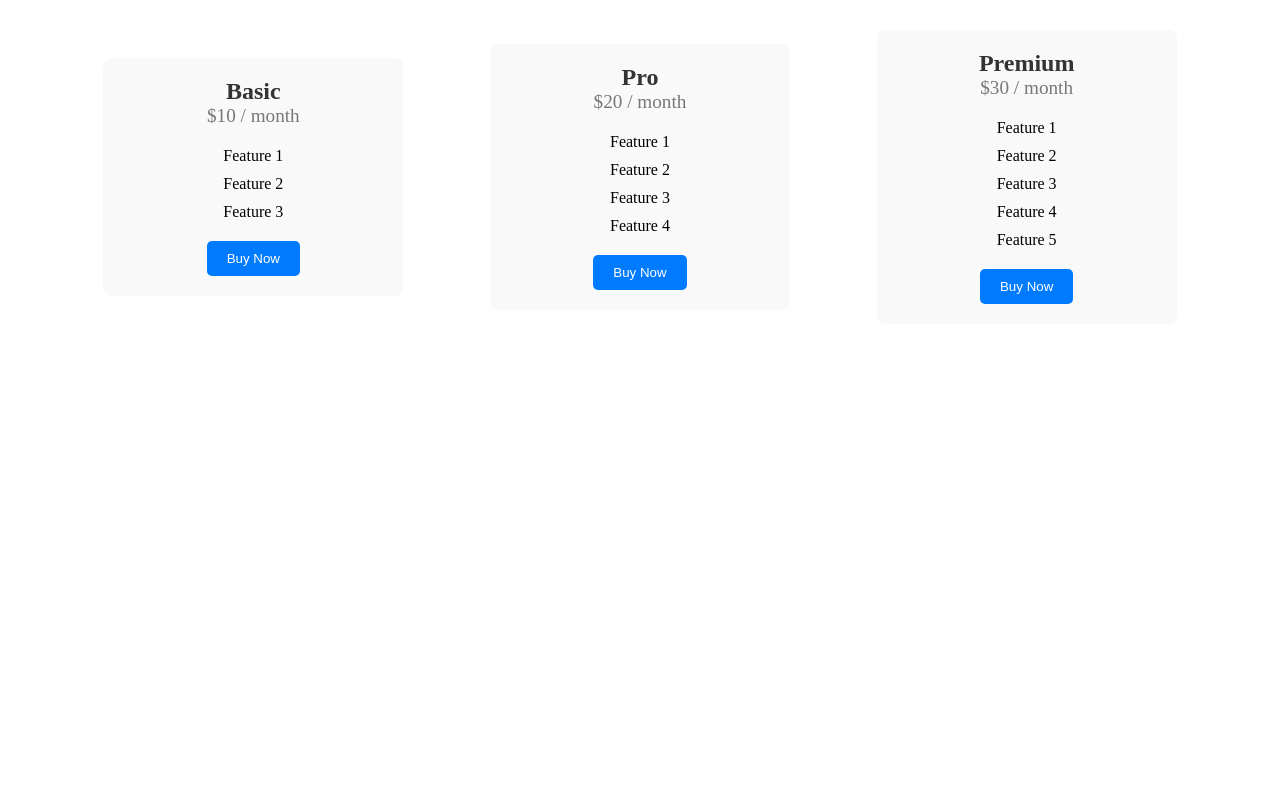
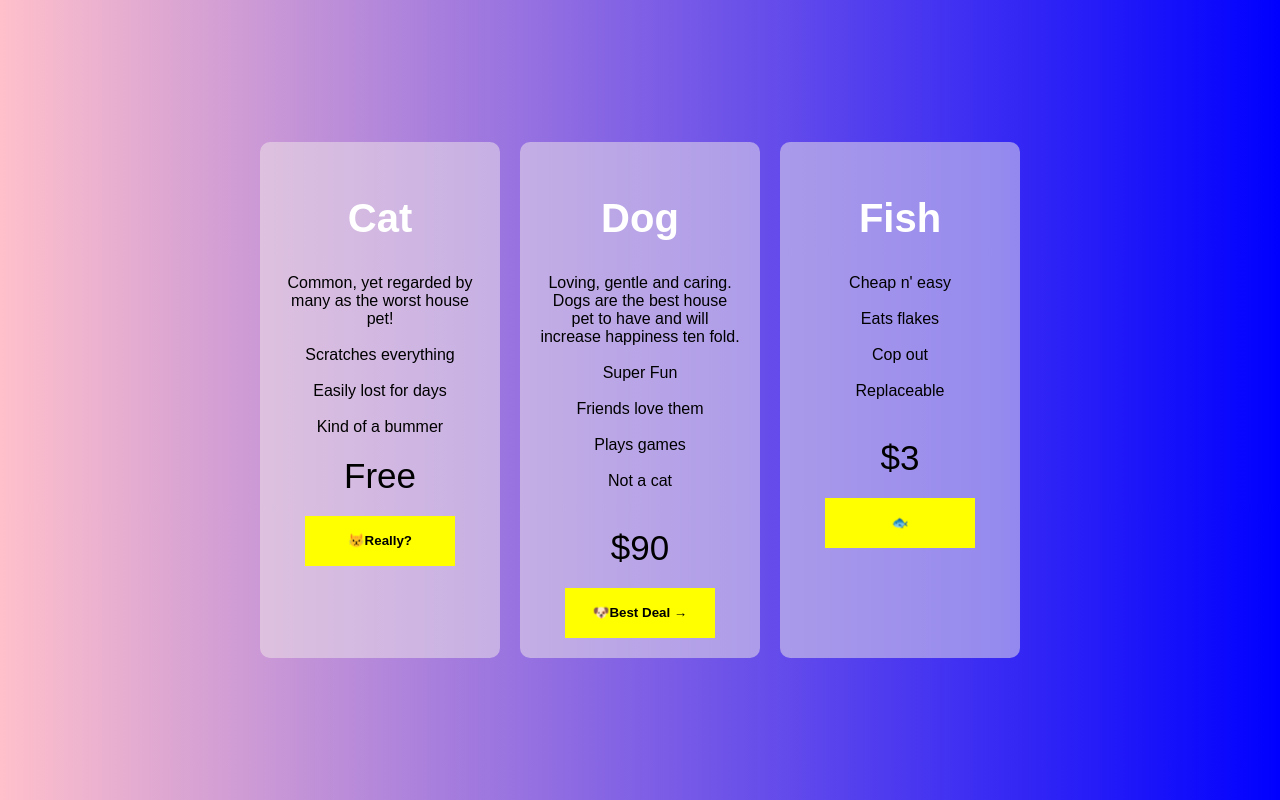
Before and after one commit to techupth/css-flexbox-layout-fe-1-group-4, a website: page ex-1-pricing-grid/index.html in a window 1280 px wide. Drawn offline with Linux system fonts and the light colour scheme.

Commit message:
Blue's work

```diff
--- a/ex-1-pricing-grid/index.html
+++ b/ex-1-pricing-grid/index.html
@@ -10,40 +10,41 @@
 </head>
 
 <body>
-  <div class="pricing-grid">
-    <div class="pricing-card">
-      <h2>Basic</h2>
-      <p>$10 / month</p>
-      <ul>
-        <li>Feature 1</li>
-        <li>Feature 2</li>
-        <li>Feature 3</li>
-      </ul>
-      <button>Buy Now</button>
+  <div class="card-container">
+    <div class="card">
+        <h2>Cat</h2>
+        <p>
+            Common, yet regarded by many as the worst house pet!<br><br>
+            Scratches everything<br><br>
+            Easily lost for days<br><br>
+            Kind of a bummer<br>
+        </p>
+        <p class="price">Free</p>
+        <button>😾Really?</button>
     </div>
-    <div class="pricing-card">
-      <h2>Pro</h2>
-      <p>$20 / month</p>
-      <ul>
-        <li>Feature 1</li>
-        <li>Feature 2</li>
-        <li>Feature 3</li>
-        <li>Feature 4</li>
-      </ul>
-      <button>Buy Now</button>
+    <div class="card">
+        <h2>Dog</h2>
+        <p>
+            Loving, gentle and caring. Dogs are the best house pet to have and will increase happiness ten fold.<br><br>
+            Super Fun<br><br>
+            Friends love them<br><br>
+            Plays games<br><br>
+            Not a cat<br><br>
+        </p>
+        <p class="price">$90</p>
+        <button>🐶Best Deal →</button>
     </div>
-    <div class="pricing-card">
-      <h2>Premium</h2>
-      <p>$30 / month</p>
-      <ul>
-        <li>Feature 1</li>
-        <li>Feature 2</li>
-        <li>Feature 3</li>
-        <li>Feature 4</li>
-        <li>Feature 5</li>
-      </ul>
-      <button>Buy Now</button>
+    <div class="card">
+        <h2>Fish</h2>
+        <p>
+            Cheap n' easy<br><br>
+            Eats flakes<br><br>
+            Cop out<br><br>
+            Replaceable<br><br>
+        </p>
+        <p class="price">$3</p>
+        <button>🐟</button>
     </div>
-  </div>
-
+</div>
+</body>
 </html>
--- a/ex-1-pricing-grid/style.css
+++ b/ex-1-pricing-grid/style.css
@@ -1,65 +1,43 @@
 /* Start coding here */
-* {
+body {
+  background: linear-gradient(to right, pink, blue);
+  display: flex;
+  justify-content: center;
+  align-items: center;
+  height: 100vh;
   margin: 0;
-    padding: 0;
-    box-sizing: border-box;
-  }
-
-
-  .pricing-grid {
-    display: flex;
-    justify-content: space-around;
-    align-items: center;
-    flex-wrap: wrap;
-    max-width: 1200px;
-    margin: 0 auto;
-    padding: 20px;
-  }
-
-
-  .pricing-card {
-    flex: 1;
-    max-width: 300px;
-    background-color: #f9f9f9;
-    border-radius: 8px;
-    padding: 20px;
-    margin: 10px;
+  font-family: Arial, sans-serif;
   text-align: center;
 }
 
-
-  .pricing-card h2 {
-    color: #333;
+h2{
+  color: white;
+  font-size: 40px;
+}
+.card-container {
+  display: flex;
+  gap: 20px;
 }
 
-
-  .pricing-card p {
-    font-size: 1.2em;
-    color: #777;
+.card {
+  background: rgba(241, 233, 233, 0.5);
+  padding: 20px;
+  width: 200px;
+  border-radius: 10px;
 }
 
-
-  .pricing-card ul {
-    list-style: none;
-    padding: 0;
+.price {
+  font-size: 35px;
   margin: 20px 0;
 }
 
-  .pricing-card ul li {
-    margin-bottom: 10px;
-  }
-
-
-  .pricing-card button {
-    background-color: #007bff;
-    color: white;
+button {
+  background: yellow;
   border: none;
   padding: 10px 20px;
-    border-radius: 5px;
+  color: black;
+  font-weight: bold;
   cursor: pointer;
-    transition: background-color 0.3s ease;
+  width: 150px;
+  height: 50px;
 }
-
-  .pricing-card button:hover {
-    background-color: #0056b3;
-  }
```
Lines whose indentation alone changed are shown as unchanged.
